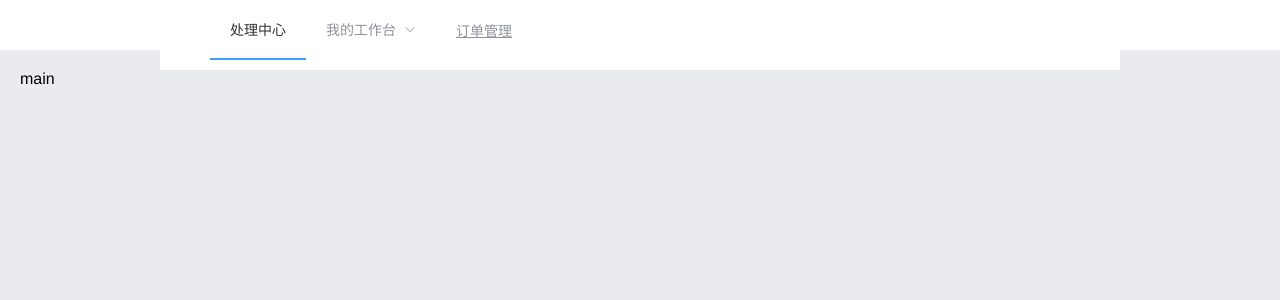
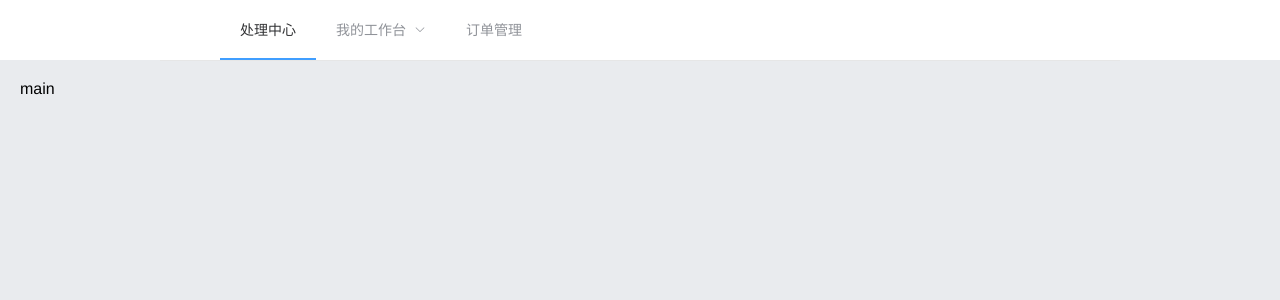
Before and after one commit to ElonXun/flystation_vue, a Vue app: page / in a window 1280 px wide. Shown: the top 300 px of the page. Built offline with nearby package versions, Linux system fonts and the light colour scheme.

Commit message:
修改顶部导航栏

```diff
--- a/src/components/Navigator.vue
+++ b/src/components/Navigator.vue
@@ -4,18 +4,18 @@
         <el-col :xs="0" :sm="3" :md="3" :lg="3" class="sideCol"></el-col>
         <el-col :xs="24" :sm="18" :md="18" :lg="18">
             <div class="logo">
-              <img src='../assets/navigator/logo-50.png' height="50px" width="50px" />
+              <img src='../assets/navigator/logo-50.png' height="60px" width="60px" />
             </div>
             <div class="right_navigator">
-              <el-menu :default-active="activeIndex" class="el-menu-demo" mode="horizontal" @select="handleSelect">
-                <el-menu-item index="1">处理中心</el-menu-item>
+              <el-menu :default-active="activeIndex" class="right_navigator_menu" mode="horizontal" @select="handleSelect">
+                <el-menu-item index="1" class="right_navigator_menu_item">处理中心</el-menu-item>
                 <el-submenu index="2">
                   <template slot="title">我的工作台</template>
                   <el-menu-item index="2-1">选项1</el-menu-item>
                   <el-menu-item index="2-2">选项2</el-menu-item>
                   <el-menu-item index="2-3">选项3</el-menu-item>
                 </el-submenu>
-                <el-menu-item index="3"><a href="https://www.ele.me" target="_blank">订单管理</a></el-menu-item>
+                <el-menu-item index="3" class="right_navigator_menu_item">订单管理</el-menu-item>
               </el-menu>
             </div>
         </el-col>
@@ -66,6 +66,13 @@ export default Vue.extend({
   .rightNavigator {
     float: right;
   }
+  .right_navigator_menu{
+    height: 60px;
+  }
+  .right_navigator_menu_item{
+    height: 60px;
+    line-height: 60px;
+  }
   #iconWrap {
     overflow: visible;
   }
--- a/src/pages/Home.vue
+++ b/src/pages/Home.vue
@@ -1,6 +1,6 @@
 <template>
     <el-container>
-        <el-header height='50px'>
+        <el-header height='60px'>
             <Navigator></Navigator>
         </el-header>
         <el-main>main</el-main>
@@ -32,7 +32,7 @@ export default Vue.extend({
     .el-header{
         padding: 0px;
         background-color: #fff;
-        height: 50px;
-        line-height: 50px;
+        height: 60px;
+        line-height: 60px;
     }
 </style>
```
